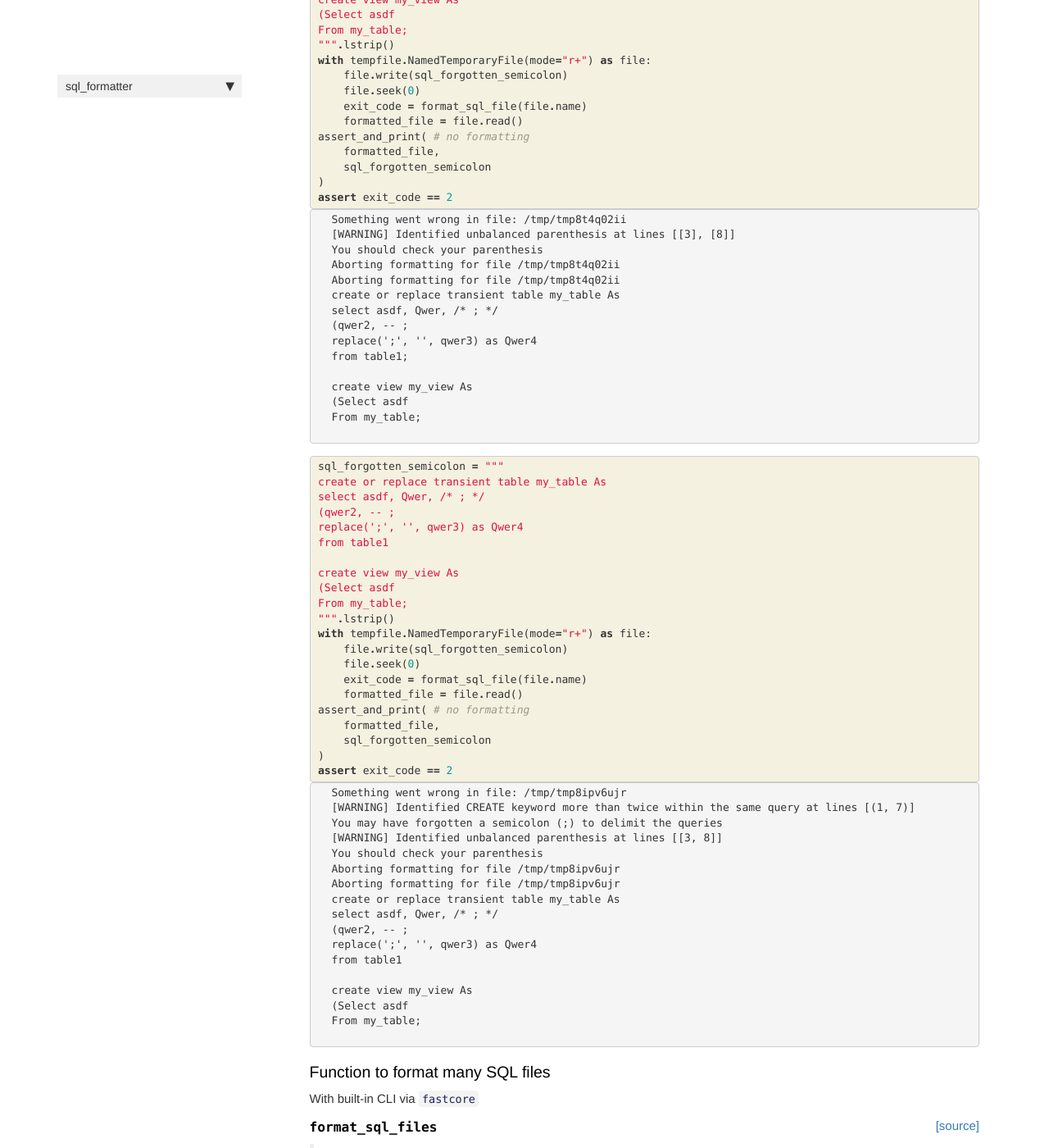
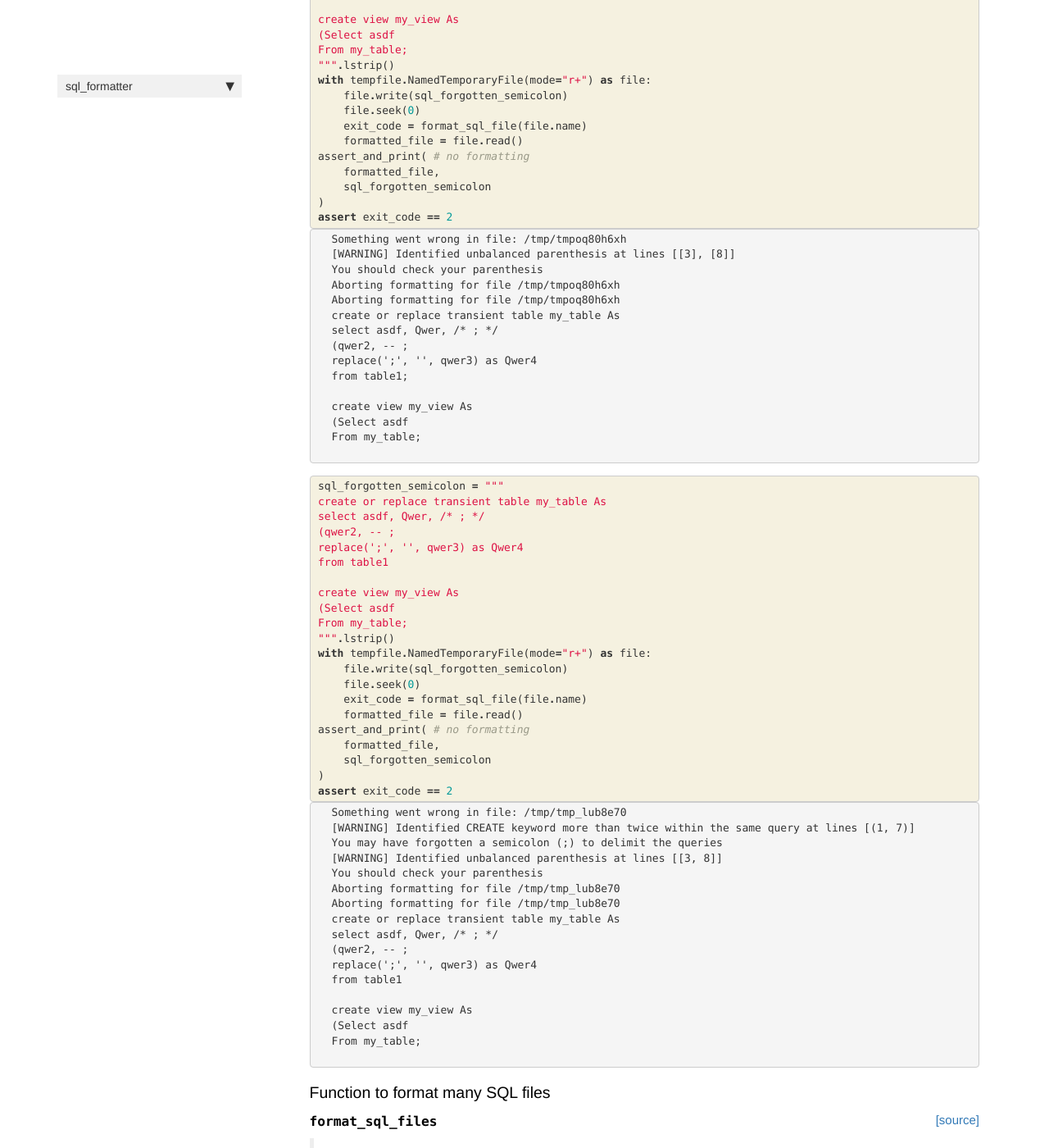
Before and after one commit to PabloRMira/sql_formatter, a Jekyll site: the page built from docs/format_file.html, in a window 1280 px wide and 1400 px high, scrolled down 9465 px. Shown: the whole window at 82% size. Built offline with Jekyll 4.4.1, drawn with Linux system fonts in a browser that asks for light colours; nearby versions of some CDN libraries; comment, search, counter and statistics services are not loaded; some of the changed text lies outside the part shown.

Commit message:
[MNT] remove fastcore dependency (#144)

```diff
--- a/docs/format_file.html
+++ b/docs/format_file.html
@@ -1011,11 +1011,11 @@ From my_table;
 <div class="output_area">
 
 <div class="output_subarea output_stream output_stdout output_text">
-<pre>Something went wrong in file: /tmp/tmp8t4q02ii
+<pre>Something went wrong in file: /tmp/tmpoq80h6xh
 [WARNING] Identified unbalanced parenthesis at lines [[3], [8]]
 You should check your parenthesis
-Aborting formatting for file /tmp/tmp8t4q02ii
-Aborting formatting for file /tmp/tmp8t4q02ii
+Aborting formatting for file /tmp/tmpoq80h6xh
+Aborting formatting for file /tmp/tmpoq80h6xh
 create or replace transient table my_table As
 select asdf, Qwer, /* ; */
 (qwer2, -- ;
@@ -1076,13 +1076,13 @@ From my_table;
 <div class="output_area">
 
 <div class="output_subarea output_stream output_stdout output_text">
-<pre>Something went wrong in file: /tmp/tmp8ipv6ujr
+<pre>Something went wrong in file: /tmp/tmp_lub8e70
 [WARNING] Identified CREATE keyword more than twice within the same query at lines [(1, 7)]
 You may have forgotten a semicolon (;) to delimit the queries
 [WARNING] Identified unbalanced parenthesis at lines [[3, 8]]
 You should check your parenthesis
-Aborting formatting for file /tmp/tmp8ipv6ujr
-Aborting formatting for file /tmp/tmp8ipv6ujr
+Aborting formatting for file /tmp/tmp_lub8e70
+Aborting formatting for file /tmp/tmp_lub8e70
 create or replace transient table my_table As
 select asdf, Qwer, /* ; */
 (qwer2, -- ;
@@ -1105,8 +1105,7 @@ From my_table;
 
 <div class="cell border-box-sizing text_cell rendered"><div class="inner_cell">
 <div class="text_cell_render border-box-sizing rendered_html">
-<h3 id="Function-to-format-many-SQL-files">Function to format many SQL files<a class="anchor-link" href="#Function-to-format-many-SQL-files"> </a></h3><p>With built-in CLI via <code>fastcore</code></p>
-
+<h3 id="Function-to-format-many-SQL-files">Function to format many SQL files<a class="anchor-link" href="#Function-to-format-many-SQL-files"> </a></h3>
 </div>
 </div>
 </div>
@@ -1121,7 +1120,7 @@ From my_table;
 
 
 <div class="output_markdown rendered_html output_subarea ">
-<h4 id="format_sql_files" class="doc_header"><code>format_sql_files</code><a href="https://github.com/PabloRMira/sql_formatter/tree/master/sql_formatter/format_file.py#L156" class="source_link" style="float:right">[source]</a></h4><blockquote><p><code>format_sql_files</code>(<strong><code>files</code></strong>:"(Relative) path to SQL files. You can also use wildcard using ".<em>sql"", <strong><code>recursive</code></strong>:"Should files also be searched in subfolders?"=</em><code>False</code>*)</p>
+<h4 id="format_sql_files" class="doc_header"><code>format_sql_files</code><a href="https://github.com/PabloRMira/sql_formatter/tree/master/sql_formatter/format_file.py#L156" class="source_link" style="float:right">[source]</a></h4><blockquote><p><code>format_sql_files</code>(<strong><code>files</code></strong>, <strong><code>recursive</code></strong>=<em><code>False</code></em>)</p>
 </blockquote>
 <p>Format SQL <code>files</code></p>
 
@@ -1252,4 +1251,36 @@ ORDER BY car_id;
 </div>
     {% endraw %}
 
+    {% raw %}
+
+<div class="cell border-box-sizing code_cell rendered">
+
+<div class="output_wrapper">
+<div class="output">
+
+<div class="output_area">
+
+
+<div class="output_markdown rendered_html output_subarea ">
+<h4 id="format_sql_files_cli" class="doc_header"><code>format_sql_files_cli</code><a href="https://github.com/PabloRMira/sql_formatter/tree/master/sql_formatter/format_file.py#L173" class="source_link" style="float:right">[source]</a></h4><blockquote><p><code>format_sql_files_cli</code>()</p>
+</blockquote>
+<p>Format SQL files</p>
+
 </div>
+
+</div>
+
+</div>
+</div>
+
+</div>
+    {% endraw %}
+
+    {% raw %}
+
+<div class="cell border-box-sizing code_cell rendered">
+
+</div>
+    {% endraw %}
+
+</div>
--- a/sql_formatter/_nbdev.py
+++ b/sql_formatter/_nbdev.py
@@ -24,6 +24,7 @@ index = {"MAIN_STATEMENTS": "00_core.ipynb",
          "format_sql_commands": "01_format_file.ipynb",
          "format_sql_file": "01_format_file.ipynb",
          "format_sql_files": "01_format_file.ipynb",
+         "format_sql_files_cli": "01_format_file.ipynb",
          "assert_and_print": "02_utils.ipynb",
          "compress_dicts": "02_utils.ipynb",
          "remove_whitespaces_newline": "02_utils.ipynb",
```
Also changed, not shown: other parts of docs/format_file.html (+3 -3 lines), sql_formatter/format_file.py (+22 -7 lines), 2 other files.
